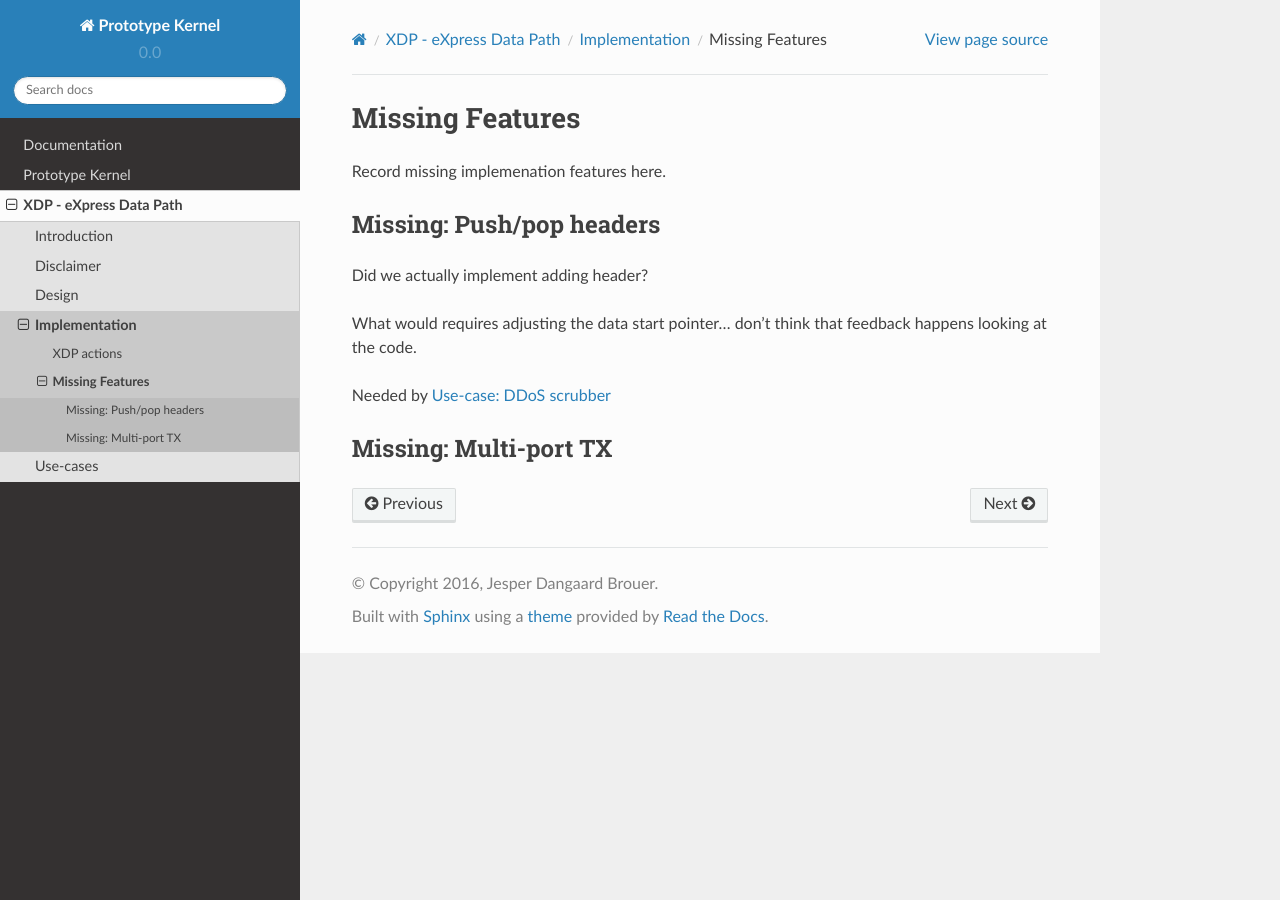
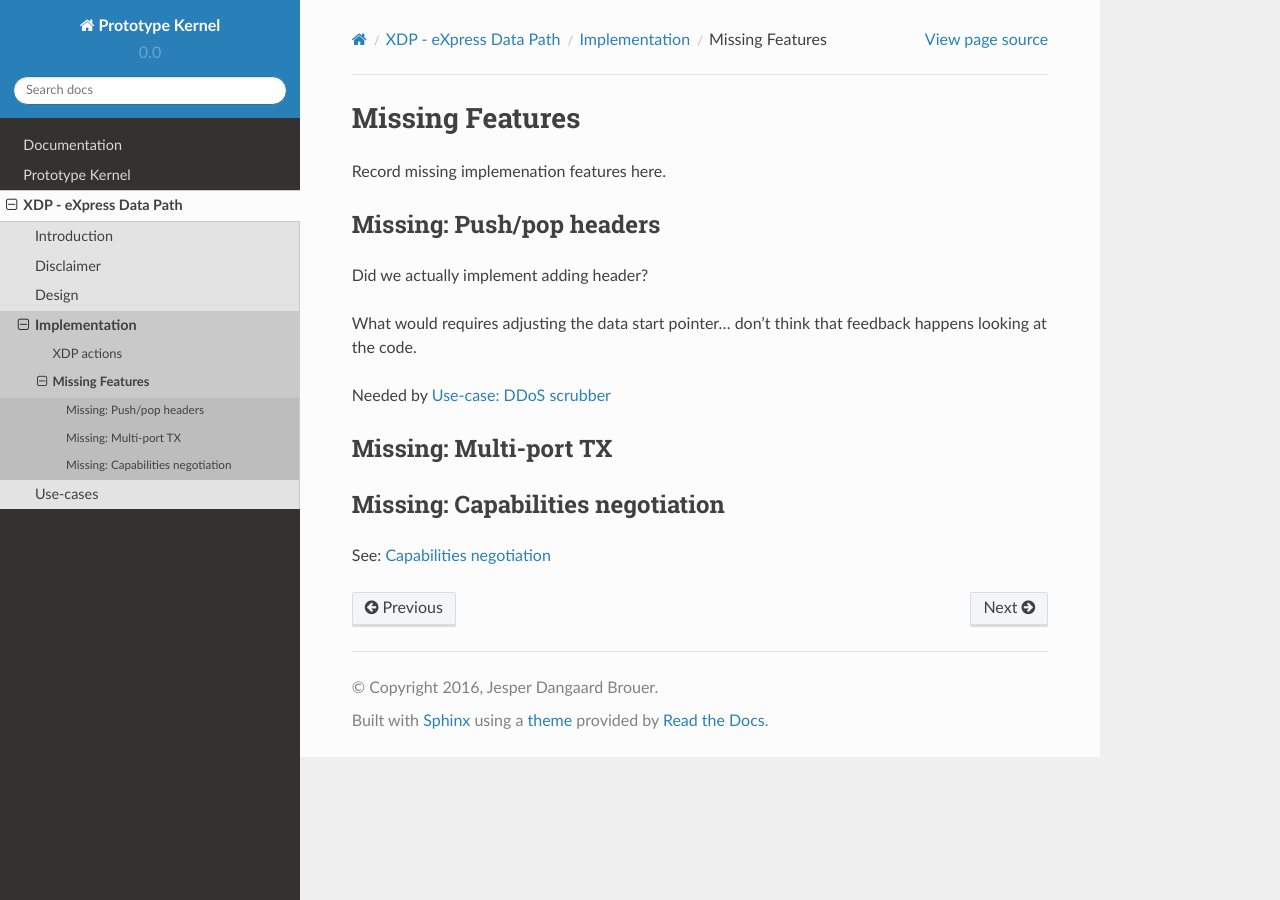
Before and after one commit to netoptimizer/prototype-kernel, a Sphinx documentation site: the page built from kernel/Documentation/networking/XDP/implementation/missing_features.rst, in a window 1280 px wide. Built offline with Sphinx 7.4.7 and the Read the Docs theme 2.0.0, drawn with Linux system fonts in a browser that asks for light colours.

Commit message:
docs: XDP missing capabilities negotiation
Signed-off-by: Jesper Dangaard Brouer <brouer@redhat.com>

```diff
--- a/kernel/Documentation/networking/XDP/design/design.rst
+++ b/kernel/Documentation/networking/XDP/design/design.rst
@@ -25,6 +25,7 @@ API as a capability or features (see section `Capabilities
 negotiation`_).  This functions as a common capabilities API that
 vendors can choose implement (based on customer demand).
 
+.. _ref_prog_negotiation:
 
 Capabilities negotiation
 ========================
--- a/kernel/Documentation/networking/XDP/implementation/missing_features.rst
+++ b/kernel/Documentation/networking/XDP/implementation/missing_features.rst
@@ -18,3 +18,8 @@ Needed by :doc:`../use-cases/xdp_use_case_ddos_scrubber`
 
 Missing: Multi-port TX
 ======================
+
+Missing: Capabilities negotiation
+=================================
+
+See: :ref:`ref_prog_negotiation`
```
